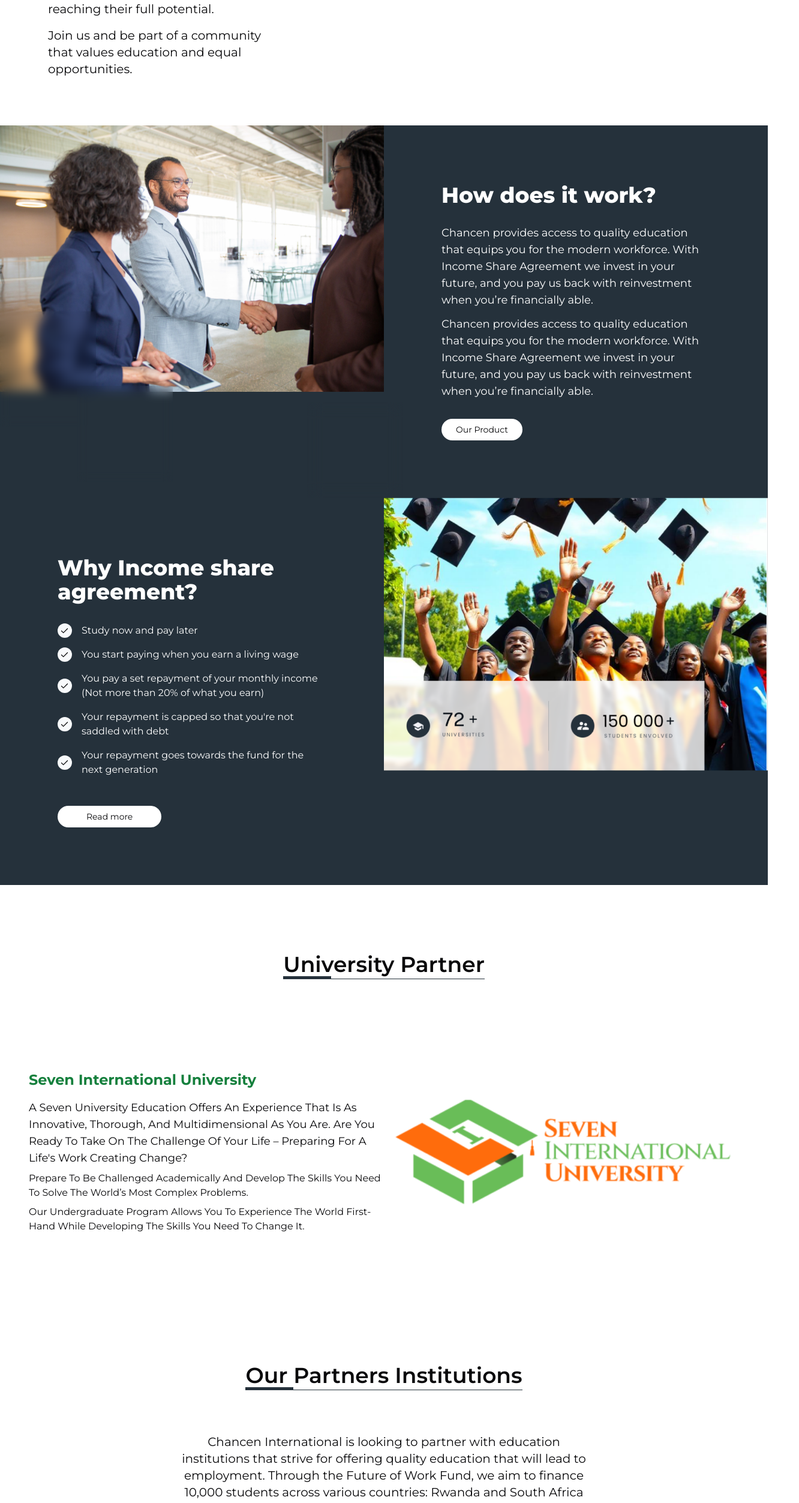
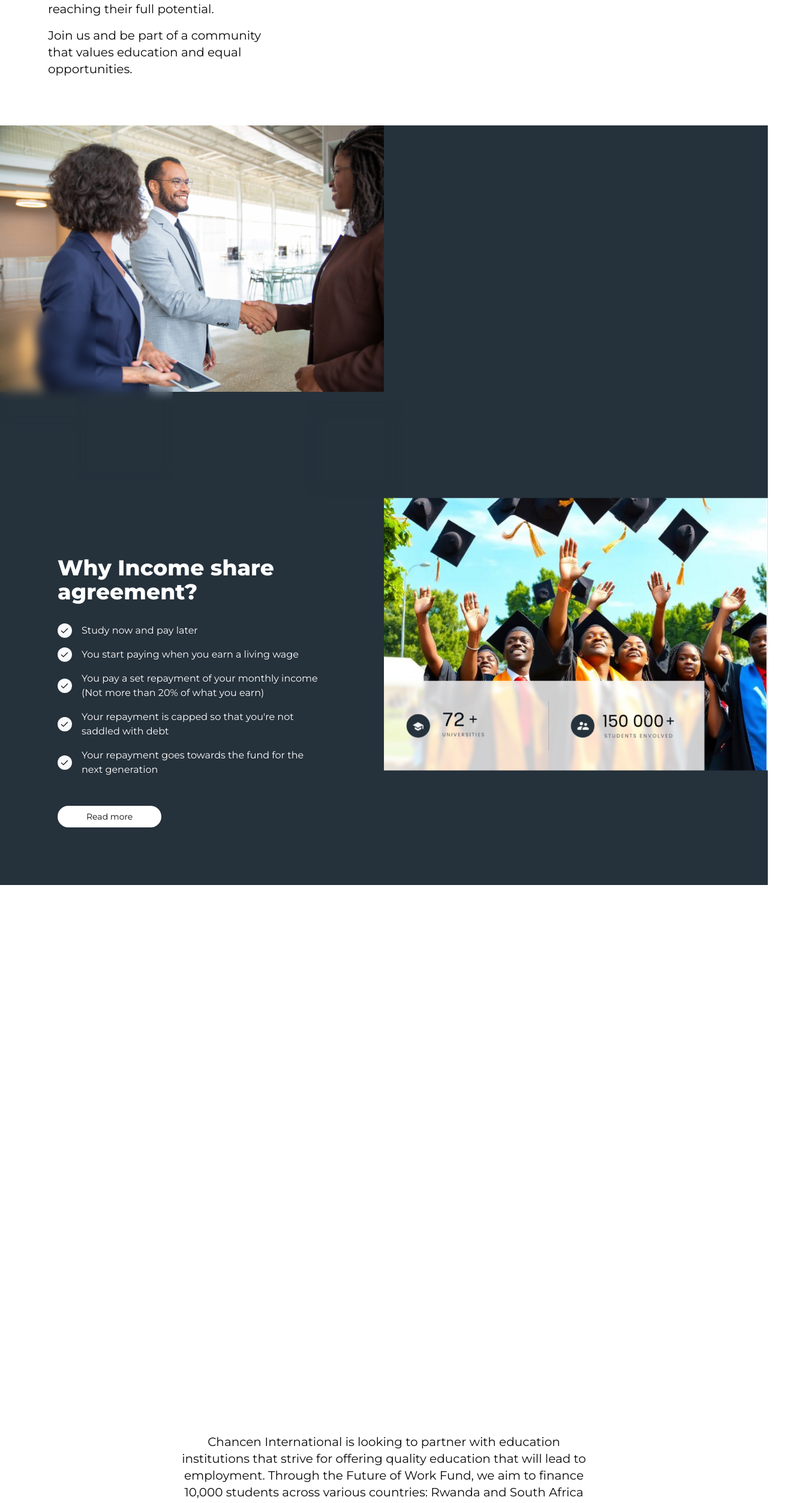
Before and after one commit to amirtechnoide/chancen-web, a Next.js app: page / in a window 1280 px wide. Shown: the part 1104-3609 px from the top of the page at 60% size, 1332 px wide, since content can reach past the window. Built offline with nearby package versions, Linux system fonts and the light colour scheme.

Commit message:
finished with home page design

```diff
--- a/package.json
+++ b/package.json
@@ -17,7 +17,7 @@
     "@radix-ui/react-slot": "^1.1.0",
     "@tanstack/react-query": "^5.56.2",
     "@tanstack/react-table": "^8.20.5",
-    "aos": "^2.3.4",
+    "aos": "^3.0.0-beta.6",
     "axios": "^1.7.7",
     "class-variance-authority": "^0.7.0",
     "clsx": "^2.1.1",
@@ -34,6 +34,7 @@
   },
   "devDependencies": {
     "@netlify/plugin-nextjs": "^5.7.2",
+    "@types/aos": "^3.0.7",
     "@types/node": "^20",
     "@types/react": "^18",
     "@types/react-dom": "^18",
--- a/src/app/(web)/components/HowItWorks.tsx
+++ b/src/app/(web)/components/HowItWorks.tsx
@@ -24,7 +24,7 @@
           <div className="hidden sm:block backdrop-blur absolute w-[10rem] h-[10rem] top-[70%] left-[20%]"></div>
           <Image alt="" src={secTwoImg1} className="w-full" />
         </div>
-        <div className="w-full md:w-1/2 p-6 md:p-[6rem]">
+        <div className="w-full md:w-1/2 p-6 md:p-[6rem]" data-aos="fade-right">
           <h1 className="text-white font-extrabold text-2xl md:text-4xl mb-3">
             How does it work?
           </h1>
--- a/src/app/(web)/components/PartnerSection.tsx
+++ b/src/app/(web)/components/PartnerSection.tsx
@@ -10,7 +10,11 @@
       {/* Header Section */}
 
       <div className="container mx-auto p-6 py-8 flex flex-col md:flex-row justify-between items-center space-y-8 md:space-y-0">
-        <div className="md:w-1/2 text-center md:text-left">
+        <div
+          className="md:w-1/2 text-center md:text-left"
+          data-aos="fade-right"
+          data-aos-duration="500"
+        >
           <h1 className="text-2xl font-bold text-green-700">
             Seven International University
           </h1>
@@ -30,7 +34,7 @@
           </p>
         </div>
 
-        <div className="md:w-1/2">
+        <div className="md:w-1/2" data-aos="fade-left" data-aos-duration="500">
           <Image
             src={siuLogo}
             alt="Seven International University"
@@ -44,7 +48,11 @@
       {/* Partners Section */}
       <div className="bg-white py-12 mt-24">
         <div>
-          <h1 className="text-4xl my-10 font-semibold text-center w-fit mx-auto ">
+          <h1
+            className="text-4xl my-10 font-semibold text-center w-fit mx-auto "
+            data-aos="fade-down"
+            data-aos-duration="500"
+          >
             Our Partners Institutions
             <div className="laptop:w-full w-2/3">
               <div className="w-[5rem] h-1 bg-zinc" />
--- a/src/app/(web)/page.tsx
+++ b/src/app/(web)/page.tsx
@@ -8,13 +8,15 @@
 import ContactSection from "./components/ContactSection";
 import HowItWorks from "./components/HowItWorks";
 import { Separator } from "@/components/ui/separator";
-
+import AOS from "aos";
+import "aos/dist/aos.css";
 export default function Home() {
+  AOS.init();
   return (
     <div>
       <div className=" grid items-baseline min-h-screen p-8  gap-96 sm:p-20 font-[family-name:var(--font-geist-sans)]">
         <section className=" grid md:grid-cols-2 md:gap-96 h-auto">
-          <section className="left relative ">
+          <section className="left relative" data-aos="fade-right">
             <h1 className="text-3xl md:text-6xl font-bold md:leading-[70px]">
               <span className="text-primary">Study Now Pay Later. </span>
               Fair Finance For Equal Access
@@ -65,7 +67,11 @@
       </div>
       <HowItWorks />
       <section className="section-two mt-[7rem]">
-        <h1 className="text-4xl font-semibold text-center mx-auto  w-fit">
+        <h1
+          className="text-4xl font-semibold text-center mx-auto  w-fit"
+          data-aos="fade-down"
+          data-aos-duration="500"
+        >
           University Partner
           <div className="laptop:w-full w-2/3">
             <div className="w-[5rem] h-1 bg-zinc" />
--- a/src/app/layout.tsx
+++ b/src/app/layout.tsx
@@ -13,7 +13,6 @@
   title: "Chancen Int'l Cameroon",
   description: "Get funding for your school ",
 };
-
 export default function RootLayout({
   children,
 }: Readonly<{
@@ -23,6 +22,7 @@
     <html lang="en">
       <head>
         <link rel="icon" href={chancenlogo.src} />
+        <script defer>AOS.init();</script>
       </head>
       <body className={montserrat.className}>{children}</body>
     </html>
```
Also changed, not shown: 1 other file (tests, documents, lock files or other folders).
